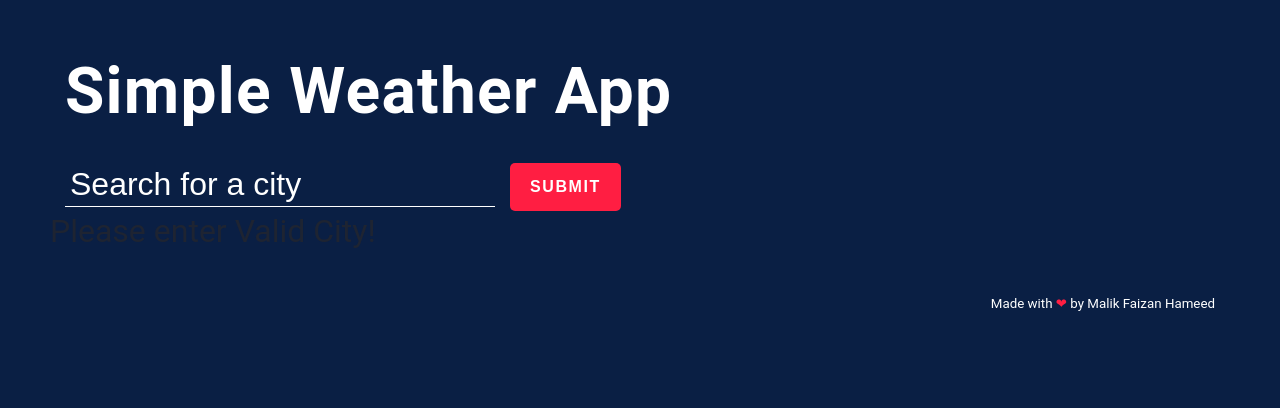
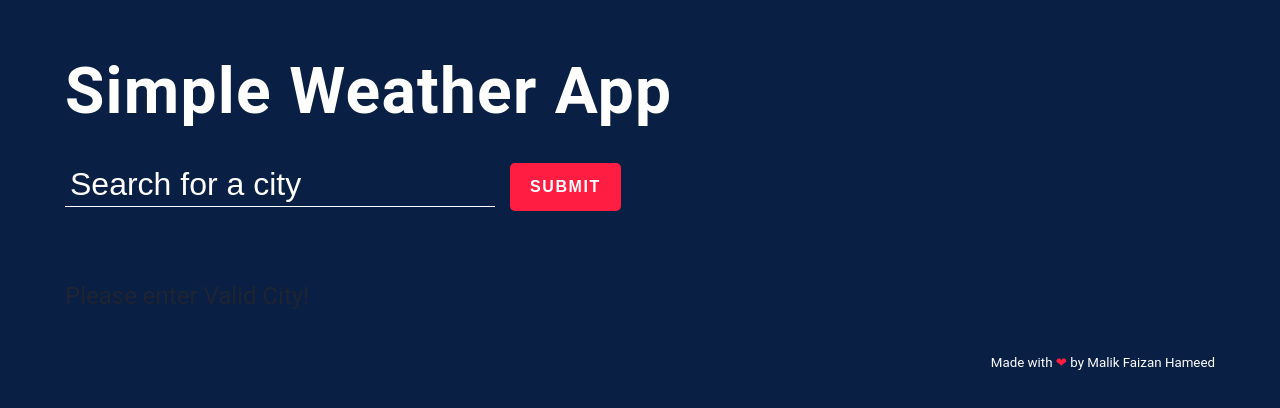
Before and after one commit to malikfaizanhameed/Weather-App-Using-React, a React (Create React App) app: page / in a window 1280 px wide. Shown: the top 408 px of the page. Built offline with nearby package versions, Linux system fonts and the light colour scheme.

Commit message:
All Working

```diff
--- a/src/Form.js
+++ b/src/Form.js
@@ -70,9 +70,16 @@ class Form extends Component {
                         </form>
                     </div>
                 </section>
-                <Tile
-                    data={this.state.response}
-                />
+                <section className="ajax-section">
+                    <div className="container">
+                        <ul className="cities">
+                            <Tile
+                                data={this.state.response}
+                            />
+                        </ul>
+
+                    </div>
+                </section>
             </div>
         )
     }
--- a/src/Tile.js
+++ b/src/Tile.js
@@ -12,11 +12,8 @@ function Tile(props) {
         const icon = `http://openweathermap.org/img/wn/${weather[0].icon}@2x.png`;
         const dataName = `${name},${sys.country}`;
         return (
-            <div>
-                <section className="ajax-section">
-                    <div className="container">
-                        <ul className="cities"></ul>
-                        <li>
+            <>
+                <li className="city">
                     <h2 className="city-name" data-name={dataName}>
                         <span>{name}</span>
                         <sup>{sys.country}</sup>
@@ -28,9 +25,8 @@ function Tile(props) {
                         <figcaption>{weather[0].description}</figcaption>
                     </figure>
                 </li>
-                    </div>
-                </section>
-            </div>
+            </>
+
         )
     }
 
```
Also changed, not shown: 1 other file (tests, documents, lock files or other folders). Lines whose indentation alone changed are shown as unchanged.
